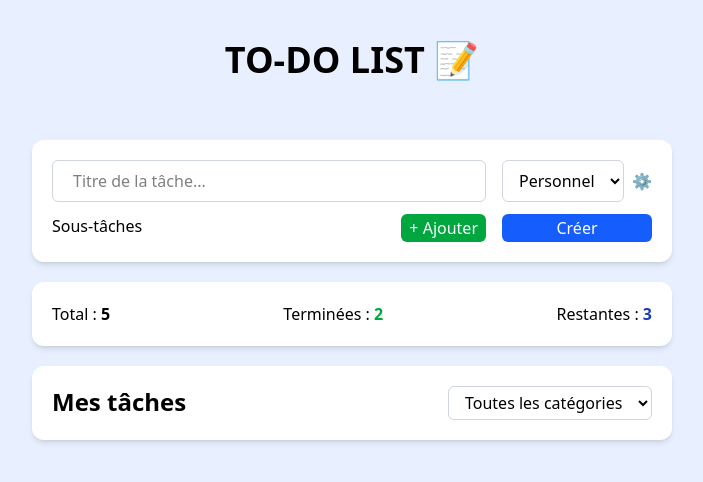
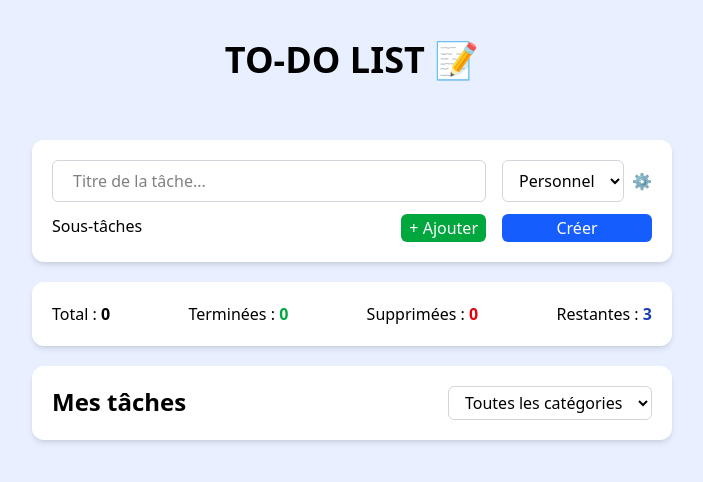
Before and after one commit to Antoinekoe/what-to-do, a React (Vite) app: page / in a window 1280 px wide. Shown: the top 482 px of the page, without its empty margins (288-991 px from the left). Built offline with nearby package versions, Linux system fonts and the light colour scheme.

Commit message:
Add total - finished - deleted logic

```diff
--- a/src/App.jsx
+++ b/src/App.jsx
@@ -16,14 +16,23 @@ function App() {
           isChecked: false,
         })),
         category: category,
+        isDeleted: false,
         isChecked: false,
       },
     ]);
   };
 
   const deleteTask = (indexOfTask) => {
-    const newTasks = tasks.filter((_, index) => index !== indexOfTask);
-    setTasks(newTasks);
+    // const newTasks = tasks.filter((_, index) => index !== indexOfTask);
+    // const updatedTasks = prevTasks.map((task, index) =>
+    //   index === taskIndex ? { ...task, isChecked: !task.isChecked } : task
+    // );
+    setTasks((prevTasks) => {
+      const updatedTasks = prevTasks.map((task, index) =>
+        index === indexOfTask ? { ...task, isDeleted: true } : task
+      );
+      return updatedTasks;
+    });
   };
 
   const toggleTaskChecked = (taskIndex) => {
@@ -78,7 +87,7 @@ function App() {
     <div className="flex flex-col gap-5 justify-center items-center max-w-4/5 xl:max-w-4/8 mx-auto">
       <h1 className="font-bold text-4xl py-10">TO-DO LIST 📝</h1>
       <AddTasks addTask={addTask} />
-      <TasksCount />
+      <TasksCount tasks={tasks} />
       <div className="flex flex-col gap-4 justify-between bg-white rounded-xl w-full py-5 px-5 shadow-md">
         <MyTasks
           tasks={tasks}
--- a/src/components/Tasks.jsx
+++ b/src/components/Tasks.jsx
@@ -9,6 +9,7 @@ const Tasks = ({
 }) => {
   return tasks.map((task, index) => {
     return (
+      task.isDeleted === false && (
         <div
           key={index}
           className="flex gap-4 justify-between border-1 border-gray-300 px-4 py-5 ml-5 rounded-md"
@@ -37,6 +38,7 @@ const Tasks = ({
           </div>
           <Trash className="cursor-pointer" onClick={() => deleteTask(index)} />
         </div>
+      )
     );
   });
 };
--- a/src/components/TasksCount.jsx
+++ b/src/components/TasksCount.jsx
@@ -1,11 +1,33 @@
-const TasksCount = () => {
+import { useEffect, useState } from "react";
+
+const TasksCount = ({ tasks }) => {
+  const [total, setTotal] = useState(0);
+  const [finished, setFinished] = useState(0);
+  const [deleted, setDeleted] = useState(0);
+  const [left, setLeft] = useState(0);
+
+  useEffect(() => {
+    setTotal(tasks.length);
+    setFinished(() => {
+      return tasks.filter((task) => task.isChecked).length;
+    });
+    setDeleted(() => {
+      return tasks.filter((task) => task.isDeleted).length;
+    });
+  }, [tasks]);
+
   return (
     <div className="flex gap-4 justify-between bg-white rounded-xl w-full py-5 px-5 shadow-md">
       <span>
-        Total : <span className="font-semibold">5</span>
+        Total : <span className="font-semibold">{total}</span>
       </span>
       <span>
-        Terminées : <span className="font-semibold text-green-600">2</span>
+        Terminées :{" "}
+        <span className="font-semibold text-green-600">{finished}</span>
+      </span>
+      <span>
+        Supprimées :{" "}
+        <span className="font-semibold text-red-600">{deleted}</span>
       </span>
       <span>
         Restantes : <span className="font-semibold text-blue-800">3</span>
```
Lines whose indentation alone changed are shown as unchanged.
